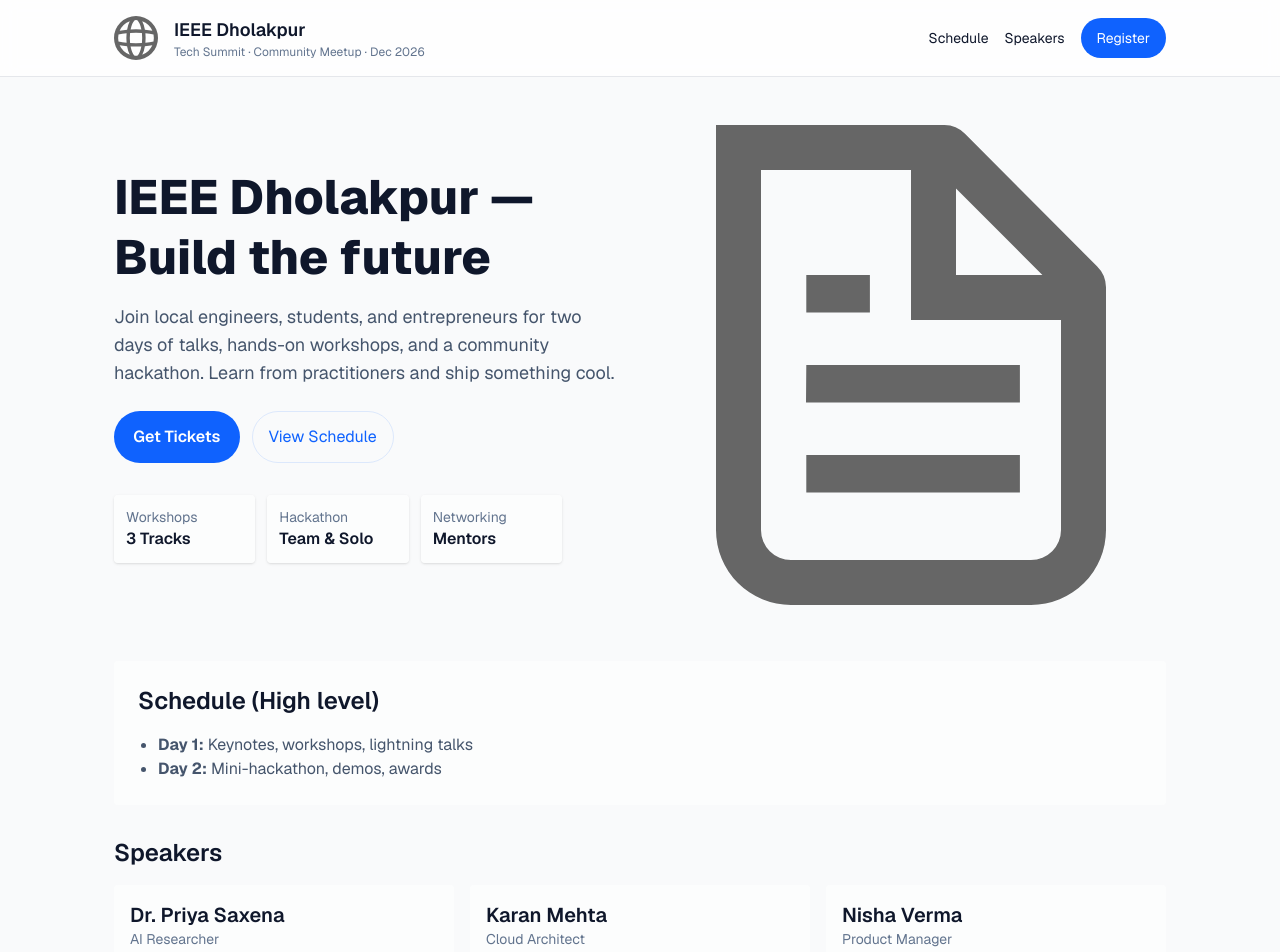
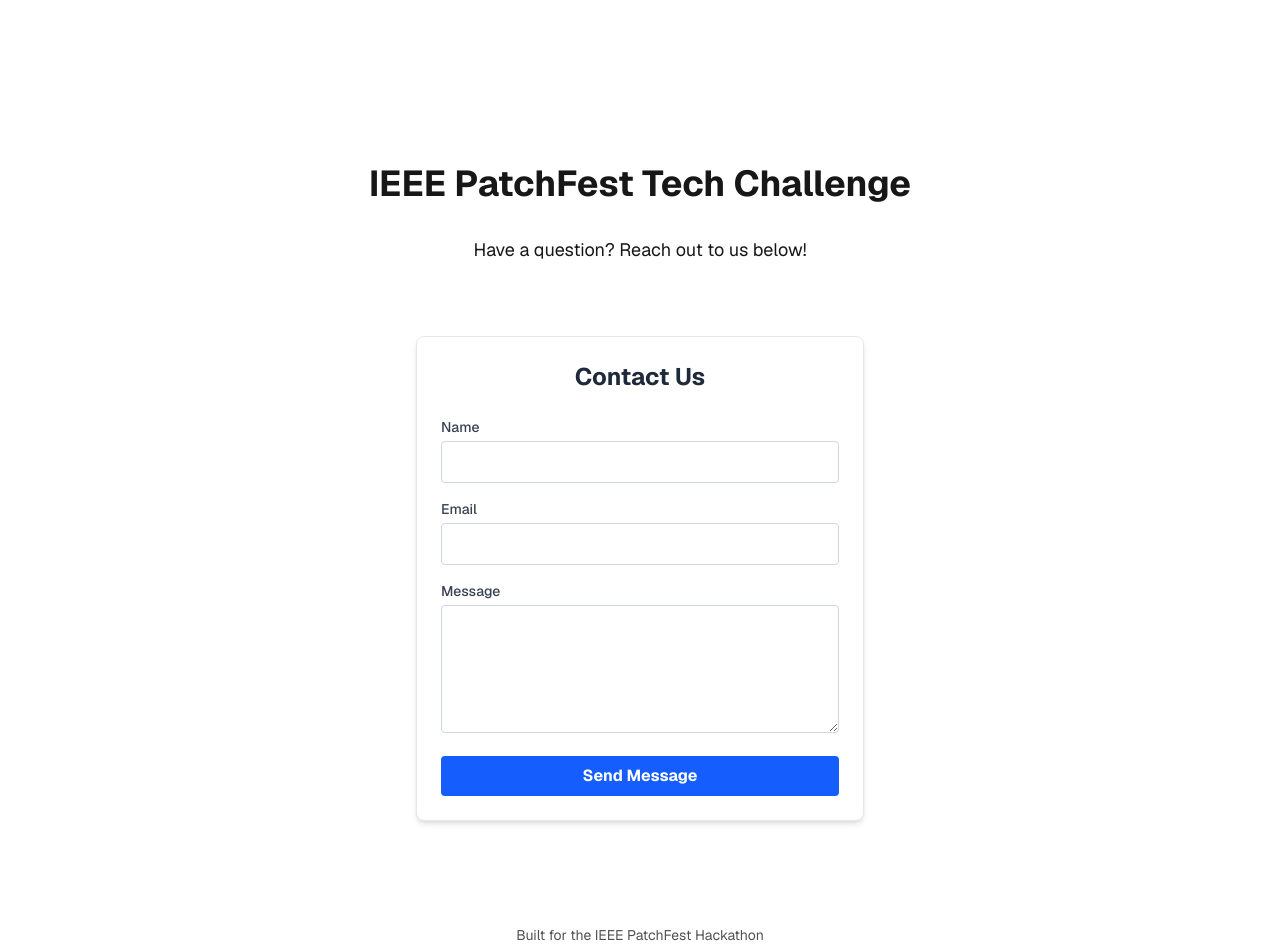
Before and after one commit to vvsrohit/tech, a Next.js app: page / in a window 1280 px wide. Shown: the top 952 px of the page. Built offline with nearby package versions, Linux system fonts and the light colour scheme.

Commit message:
Feat: Added Contact Form with validation (Issue #16)

```diff
--- a/src/app/page.js
+++ b/src/app/page.js
@@ -1,92 +1,15 @@
-import Image from "next/image";
+import ContactForm from "../components/ContactForm";
 
 export default function Home() {
   return (
-    <div className="page-root min-h-screen font-sans bg-gray-50 dark:bg-black text-slate-900 dark:text-slate-100">
-      <header className="site-header bg-white/80 dark:bg-black/80 backdrop-blur-sm border-b border-gray-200 dark:border-zinc-800">
-        <div className="container mx-auto px-6 py-4 flex items-center justify-between">
-          <div className="flex items-center gap-4">
-            <Image src="/globe.svg" alt="IEEE Dholakpur" width={44} height={44} />
-            <div>
-              <div className="text-lg font-semibold">IEEE Dholakpur</div>
-              <div className="text-xs text-slate-500 dark:text-slate-400">Tech Summit · Community Meetup · Dec 2026</div>
-            </div>
-          </div>
-          <nav className="flex items-center gap-4">
-            <a href="#schedule" className="text-sm hover:underline">Schedule</a>
-            <a href="#speakers" className="text-sm hover:underline">Speakers</a>
-            <a href="#register" className="btn btn-primary text-sm">Register</a>
-          </nav>
-        </div>
-      </header>
-
-      <main className="container mx-auto px-6 py-12">
-        <section className="hero grid gap-8 md:grid-cols-2 items-center">
-          <div>
-            <h1 className="text-4xl md:text-5xl font-extrabold leading-tight">IEEE Dholakpur — Build the future</h1>
-            <p className="mt-4 text-lg text-slate-600 dark:text-slate-300 max-w-xl">Join local engineers, students, and entrepreneurs for two days of talks, hands-on workshops, and a community hackathon. Learn from practitioners and ship something cool.</p>
-
-            <div className="mt-6 flex gap-3">
-              <a id="register" href="#" className="btn btn-primary large">Get Tickets</a>
-              <a href="#schedule" className="btn btn-outline">View Schedule</a>
-            </div>
-
-            <div className="mt-8 grid grid-cols-3 gap-3 max-w-md">
-              <div className="p-3 bg-white/60 dark:bg-white/5 rounded shadow-sm">
-                <div className="text-sm text-slate-500">Workshops</div>
-                <div className="font-semibold">3 Tracks</div>
-              </div>
-              <div className="p-3 bg-white/60 dark:bg-white/5 rounded shadow-sm">
-                <div className="text-sm text-slate-500">Hackathon</div>
-                <div className="font-semibold">Team & Solo</div>
-              </div>
-              <div className="p-3 bg-white/60 dark:bg-white/5 rounded shadow-sm">
-                <div className="text-sm text-slate-500">Networking</div>
-                <div className="font-semibold">Mentors</div>
-              </div>
-            </div>
-          </div>
-
-          <div className="hero-art flex justify-center">
-            <Image src="/file.svg" alt="illustration" width={480} height={320} />
-          </div>
-        </section>
-
-        <section id="schedule" className="mt-14 bg-white/60 dark:bg-white/3 p-6 rounded">
-          <h2 className="text-2xl font-semibold">Schedule (High level)</h2>
-          <ul className="mt-4 list-disc pl-5 text-slate-600 dark:text-slate-300">
-            <li><strong>Day 1:</strong> Keynotes, workshops, lightning talks</li>
-            <li><strong>Day 2:</strong> Mini-hackathon, demos, awards</li>
-          </ul>
-        </section>
-
-        <section id="speakers" className="mt-8">
-          <h2 className="text-2xl font-semibold">Speakers</h2>
-          <div className="mt-4 grid grid-cols-1 sm:grid-cols-3 gap-4">
-            <div className="p-4 bg-white/60 dark:bg-white/5 rounded">
-              <div className="text-xl font-semibold">Dr. Priya Saxena</div>
-              <div className="text-sm text-slate-500">AI Researcher</div>
-            </div>
-            <div className="p-4 bg-white/60 dark:bg-white/5 rounded">
-              <div className="text-xl font-semibold">Karan Mehta</div>
-              <div className="text-sm text-slate-500">Cloud Architect</div>
-            </div>
-            <div className="p-4 bg-white/60 dark:bg-white/5 rounded">
-              <div className="text-xl font-semibold">Nisha Verma</div>
-              <div className="text-sm text-slate-500">Product Manager</div>
-            </div>
-          </div>
-        </section>
+    <div className="grid grid-rows-[20px_1fr_20px] items-center justify-items-center min-h-screen p-8 pb-20 gap-16 sm:p-20 font-[family-name:var(--font-geist-sans)]">
+      <main className="flex flex-col gap-8 row-start-2 items-center sm:items-start text-center sm:text-left w-full">
+        <h1 className="text-4xl font-bold self-center">IEEE PatchFest Tech Challenge</h1>
+        <p className="text-lg self-center">Have a question? Reach out to us below!</p>
+        <ContactForm />
       </main>
-
-      <footer className="site-footer border-t border-gray-200 dark:border-zinc-800">
-        <div className="container mx-auto px-6 py-6 flex items-center justify-between text-sm text-slate-600 dark:text-slate-400">
-          <div>© {new Date().getFullYear()} IEEE Dholakpur</div>
-          <div className="flex items-center gap-3">
-            <a href="#">Code of Conduct</a>
-            <a href="#">Contact</a>
-          </div>
-        </div>
+      <footer className="row-start-3 flex gap-6 flex-wrap items-center justify-center text-sm opacity-75">
+        <p>Built for the IEEE PatchFest Hackathon</p>
       </footer>
     </div>
   );
--- /dev/null
+++ b/src/components/ContactForm.js
@@ -0,0 +1,51 @@
+"use client";
+import { useState } from "react";
+
+export default function ContactForm() {
+  const [formData, setFormData] = useState({ name: "", email: "", message: "" });
+  const [status, setStatus] = useState("");
+
+  const handleSubmit = (e) => {
+    e.preventDefault();
+    if (!formData.name || !formData.email || !formData.message) {
+      setStatus("error");
+      return;
+    }
+    if (!/\S+@\S+\.\S+/.test(formData.email)) {
+      setStatus("invalid-email");
+      return;
+    }
+    setStatus("success");
+    setFormData({ name: "", email: "", message: "" });
+    setTimeout(() => setStatus(""), 3000);
+  };
+
+  return (
+    <section className="w-full max-w-md mx-auto p-6 bg-white rounded-lg shadow-md mt-10 mb-10 border border-gray-200">
+      <h2 className="text-2xl font-bold mb-6 text-center text-gray-800">Contact Us</h2>
+      <form onSubmit={handleSubmit} className="flex flex-col gap-4">
+        <div>
+          <label className="block text-sm font-medium text-gray-700 mb-1">Name</label>
+          <input type="text" className="w-full p-2 border border-gray-300 rounded text-gray-900"
+            value={formData.name} onChange={(e) => setFormData({ ...formData, name: e.target.value })} />
+        </div>
+        <div>
+          <label className="block text-sm font-medium text-gray-700 mb-1">Email</label>
+          <input type="email" className="w-full p-2 border border-gray-300 rounded text-gray-900"
+            value={formData.email} onChange={(e) => setFormData({ ...formData, email: e.target.value })} />
+        </div>
+        <div>
+          <label className="block text-sm font-medium text-gray-700 mb-1">Message</label>
+          <textarea className="w-full p-2 border border-gray-300 rounded text-gray-900 h-32"
+            value={formData.message} onChange={(e) => setFormData({ ...formData, message: e.target.value })} />
+        </div>
+        <button type="submit" className="w-full bg-blue-600 text-white font-bold py-2 px-4 rounded hover:bg-blue-700">
+          Send Message
+        </button>
+        {status === "success" && <p className="text-green-600 text-center text-sm">✅ Sent!</p>}
+        {status === "error" && <p className="text-red-600 text-center text-sm">⚠️ Fill all fields.</p>}
+        {status === "invalid-email" && <p className="text-red-600 text-center text-sm">⚠️ Invalid email.</p>}
+      </form>
+    </section>
+  );
+}
```
